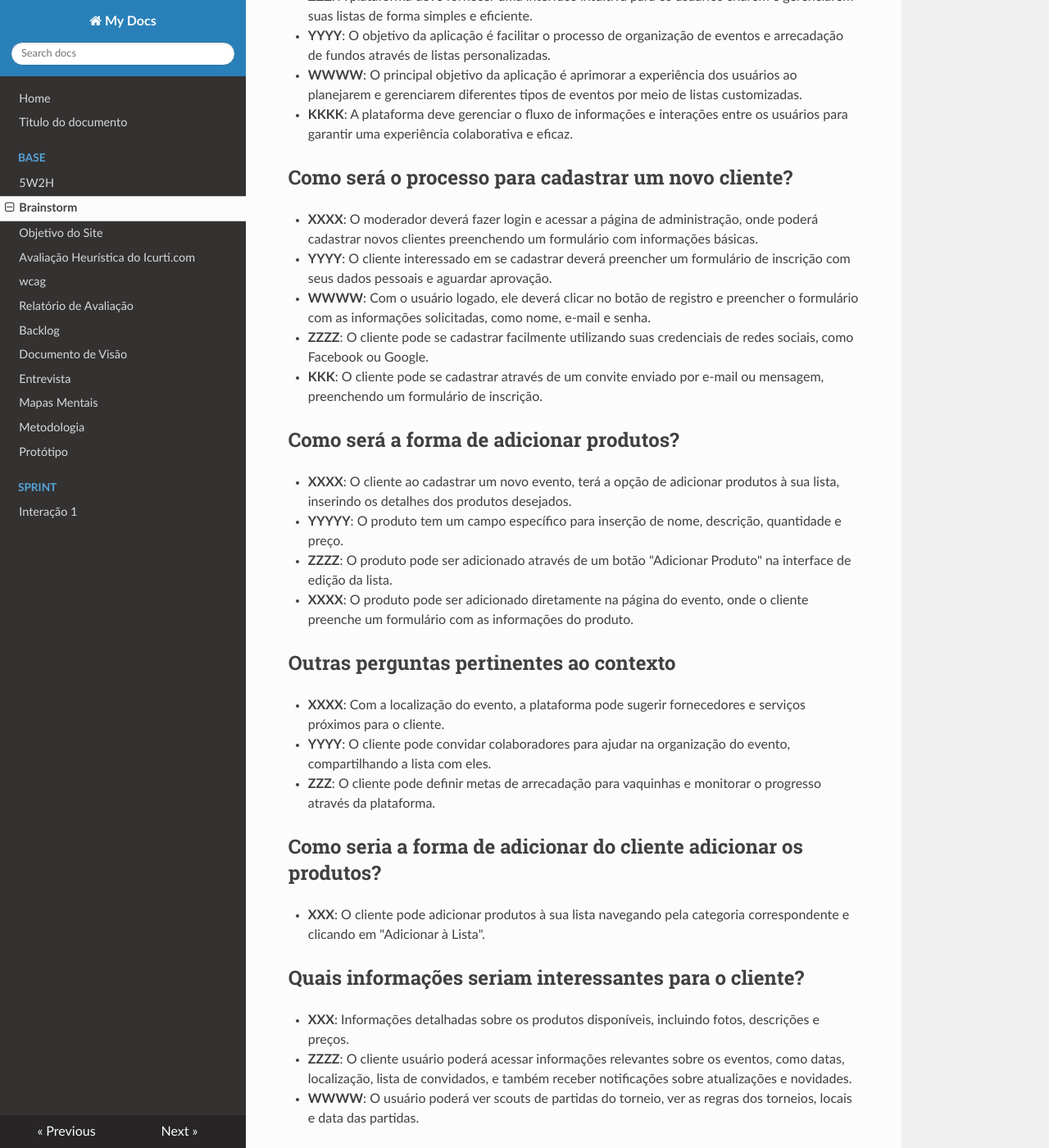
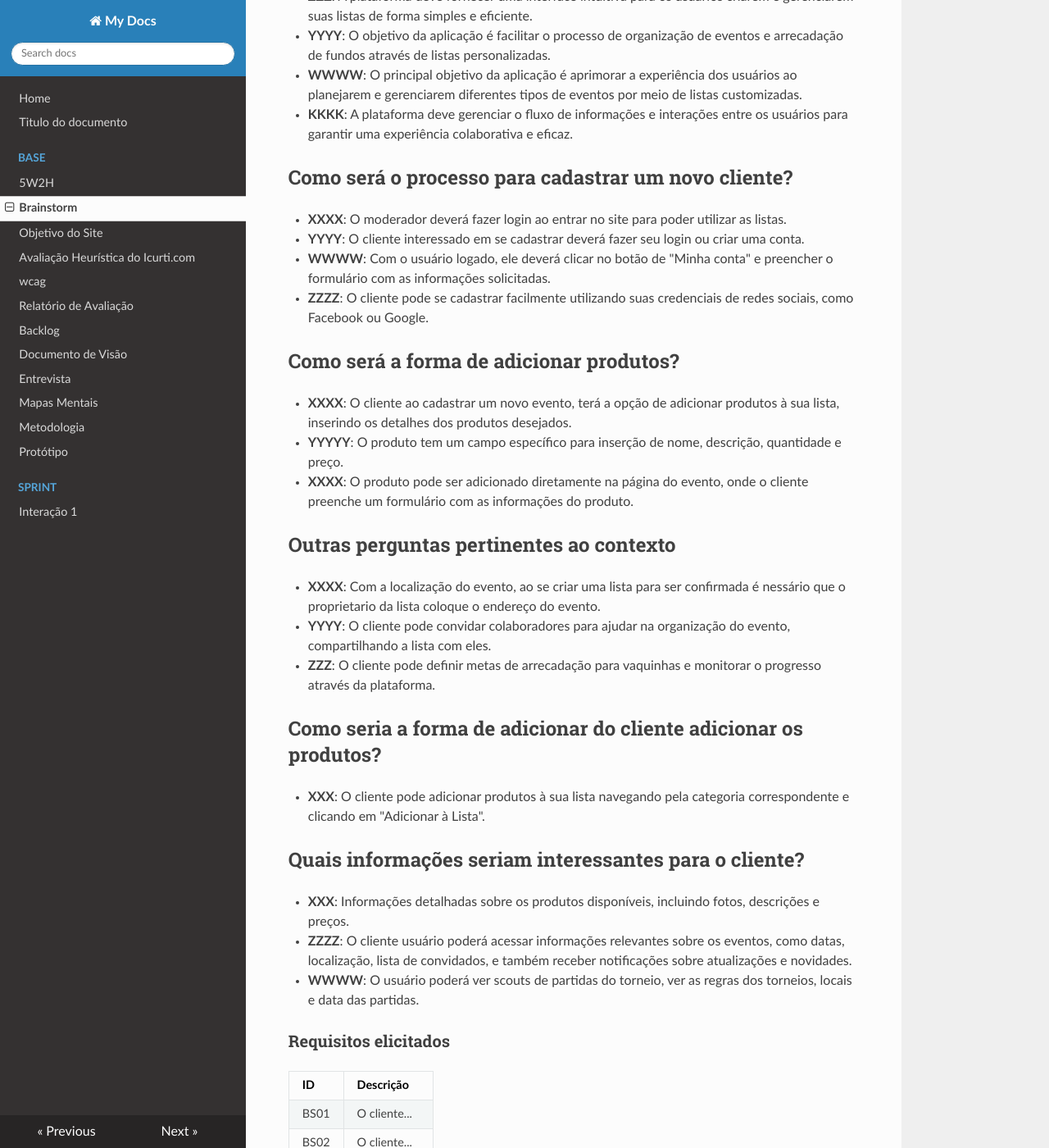
Before and after one commit to alexcyrillo/materias-faculdade, an MkDocs documentation site: the page built from docs/base/Brainstorm.md, in a window 1280 px wide and 1400 px high, scrolled down 715 px. Shown: the whole window at 82% size. Built offline with MkDocs 1.6.1, drawn with Linux system fonts in a browser that asks for light colours; nearby versions of some CDN libraries; some of the changed text lies outside the part shown.

Commit message:
Update Brainstorm.md
brainstorm

```diff
--- a/docs/base/Brainstorm.md
+++ b/docs/base/Brainstorm.md
@@ -29,22 +29,21 @@ A equipe se reuniu para debater ideias gerais sobre o projeto via..., começou .
 
 ## Como será o processo para cadastrar um novo cliente?
 
-- **XXXX**: O moderador deverá fazer login e acessar a página de administração, onde poderá cadastrar novos clientes preenchendo um formulário com informações básicas.
-- **YYYY**: O cliente interessado em se cadastrar deverá preencher um formulário de inscrição com seus dados pessoais e aguardar aprovação.
-- **WWWW**: Com o usuário logado, ele deverá clicar no botão de registro e preencher o formulário com as informações solicitadas, como nome, e-mail e senha.
+- **XXXX**: O moderador deverá fazer login ao entrar no site para poder utilizar as listas.
+- **YYYY**: O cliente interessado em se cadastrar deverá fazer seu login ou criar uma conta.
+- **WWWW**: Com o usuário logado, ele deverá clicar no botão de "Minha conta" e preencher o formulário com as informações solicitadas.
 - **ZZZZ**: O cliente pode se cadastrar facilmente utilizando suas credenciais de redes sociais, como Facebook ou Google.
-- **KKK**: O cliente pode se cadastrar através de um convite enviado por e-mail ou mensagem, preenchendo um formulário de inscrição.
+
 
 ## Como será a forma de adicionar produtos?
 
 - **XXXX**: O cliente ao cadastrar um novo evento, terá a opção de adicionar produtos à sua lista, inserindo os detalhes dos produtos desejados.
 - **YYYYY**: O produto tem um campo específico para inserção de nome, descrição, quantidade e preço.
-- **ZZZZ**: O produto pode ser adicionado através de um botão "Adicionar Produto" na interface de edição da lista.
 - **XXXX**: O produto pode ser adicionado diretamente na página do evento, onde o cliente preenche um formulário com as informações do produto.
 
 ## Outras perguntas pertinentes ao contexto
 
-- **XXXX**: Com a localização do evento, a plataforma pode sugerir fornecedores e serviços próximos para o cliente.
+- **XXXX**: Com a localização do evento, ao se criar uma lista para ser confirmada é nessário que o proprietario da lista coloque o endereço do evento.
 - **YYYY**: O cliente pode convidar colaboradores para ajudar na organização do evento, compartilhando a lista com eles.
 - **ZZZ**: O cliente pode definir metas de arrecadação para vaquinhas e monitorar o progresso através da plataforma.
 
```
Also changed, not shown: other parts of docs/base/Brainstorm.md (+3 -2 lines).
